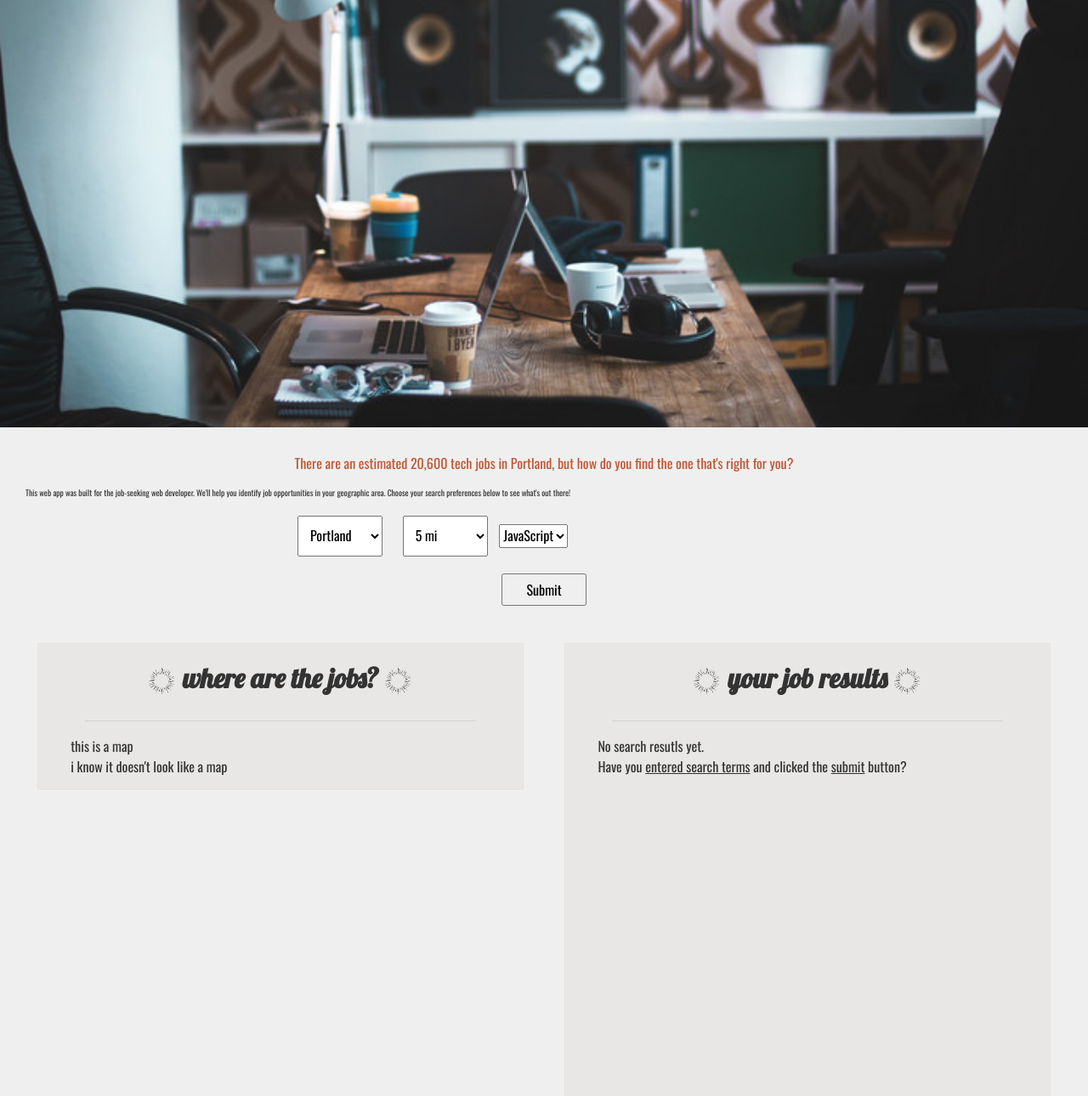
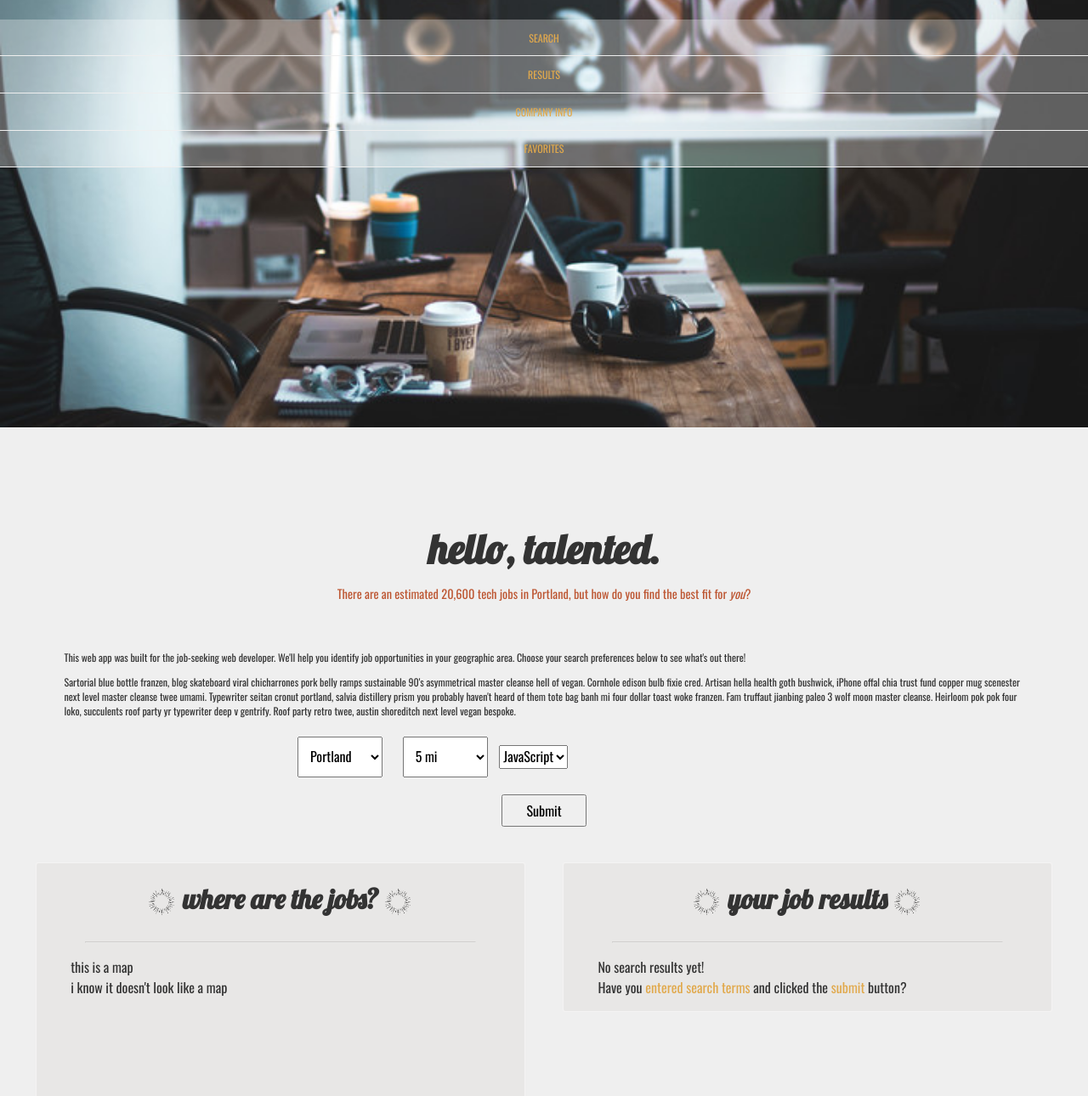
Before and after one commit to markgreenwood/PDXTechHub, a website: page index.html in a window 1280 px wide. Shown: the part 350-1640 px from the top of the page at 85% size. Drawn offline with nearby package versions, Linux system fonts and the light colour scheme.

Commit message:
Polished landing page formatting

```diff
--- a/index.html
+++ b/index.html
@@ -29,21 +29,14 @@
 </head>
 
 <body>
-
   <header class="main-header">
     <div class="header-wrap">
       <!-- <div class="logo">
       <img src="images/pdx-logo-1.png"/>
       <h1>tech hub</h1>
     </div> -->
-
     <!--Main nav-->
     <nav class="main-nav">
-      <!--Hamburger menu-->
-      <!-- <div class="hamburger">
-      <img src="https://cdn4.iconfinder.com/data/icons/wirecons-free-vector-icons/32/menu-alt-512.png" alt="hamburger menu icon"/>
-    </div> -->
-
     <div class="logo">
       <img src="images/pdx-logo-1.png"/>
       <h1>tech hub</h1>
@@ -63,16 +56,17 @@
   <div class="background-image">
     <img src="images/workspace-3_720.jpg"/>
   </div>
-
   <!-- This was an early template test and is superceed
   <article class="template" data-category="placeholder-category">
   <h2 id="job-title"></h2>
   </article> -->
   <div class="tab-container">
     <section id="landing-page" class="tab-content">
-    <div class="intro-p">
-      <p id="question">There are an estimated 20,600 tech jobs in Portland, but how do you find the one that's right for you?</p>
+      <div class="intro">
+        <h1>hello, talented.</h1>
+        <p id="question">There are an estimated 20,600 tech jobs in Portland, but how do you find the best fit for <em>you</em>?</p>
         <p id="pitch">This web app was built for the job-seeking web developer. We'll help you identify job opportunities in your geographic area. Choose your search preferences below to see what's out there!</p>
+        <p id="ipsum">Sartorial blue bottle franzen, blog skateboard viral chicharrones pork belly ramps sustainable 90's asymmetrical master cleanse hell of vegan. Cornhole edison bulb fixie cred. Artisan hella health goth bushwick, iPhone offal chia trust fund copper mug scenester next level master cleanse twee umami. Typewriter seitan cronut portland, salvia distillery prism you probably haven't heard of them tote bag banh mi four dollar toast woke franzen. Fam truffaut jianbing paleo 3 wolf moon master cleanse. Heirloom pok pok four loko, succulents roof party yr typewriter deep v gentrify. Roof party retro twee, austin shoreditch next level vegan bespoke.</p>
       </div>
 
       <div class="search-filter">
@@ -111,14 +105,13 @@
           <li>i know it doesn't look like a map</li>
         </ul>
       </div>
+
       <div id="job-results">
-
         <h1><img class="straburst-image" src="images/starburst1.png">your job results<img class="straburst-image" src="images/starburst1.png"></h1>
         <hr class="results-title-hr">
         <ul>
-        <li>No search resutls yet. <br>Have you <a href="#">entered search terms</a> and clicked the <a href="#">submit</a> button?</li><!-- this should be added to the js -->
+          <li>No search results yet! <br>Have you <a href="#">entered search terms</a> and clicked the <a href="#">submit</a> button?</li>
         </ul>
-
       </div>
     </section>
 
@@ -146,7 +139,6 @@
   <script type="text/javascript" src="scripts/models/jobPostModel.js"></script>
 
   <!--View scripts-->
-<!-- <script type="text/javascript" src="scripts/views/jobPostView.js"></script> -->
   <script type="text/javascript" src="scripts/views/resultsView.js"></script>
   <script type="text/javascript" src="scripts/views/searchView.js"></script>
 
--- a/styles/base.css
+++ b/styles/base.css
@@ -1,142 +1,81 @@
 body {
   font-family: 'Oswald', sans-serif;
-  font-size: 1em;
   color: #333333;
   background-color: #efefef;
 }
 
-.background-image img {
-  display: flex;
-  width: 100%;
-  height: 100%;
-}
-/* Header container */
-.main-header, .main-nav {
-  position: absolute;
-  display: block;
-  margin: 0 auto;
-  width: 100%;
-  /*background-color: rgba(255,255,255,.5);*/
-}
-/*.main-nav {
-  padding-bottom:100px;
-  background-image:url("../images/workspace-3_720.jpg");
-  background-size: cover;
-}*/
-.logo img {
-  display: block;
-  width: 75px;
-  margin: 0 auto;
-  padding-top: 20px;
+html, body, main, .tab-container, #results-page, #map-results {
+ height: 100%;
 }
 
+/* Header logo */
 .logo h1 {
   font-family: 'Lobster', cursive;
-  font-size: 1.5em;
+  font-size: 2em;
   text-align: center;
   color: #efefef;
-  padding: 0px;
-  margin: 0px;
-  margin-bottom: 10px;
   text-shadow: 2px 2px 1px #e1a94c;
 }
 
 /* Main nav */
 .main-nav ul {
-  display: block;
-  list-style-type: none;
-  padding: 0px;
-  background-color: rgba(255,255,255,.5);
+  background-color: rgba(255,255,255,.3);
 }
 
 .main-nav li {
-  font-size: .5em;
-  padding-left: 5px;
-  padding-right: 5px;
+  font-size: .75em;
+  text-align: center;
   border-bottom: 1px solid #efefef;
-  text-align: center;
 }
 
 a, a:link, a:active {
-  /*text-decoration: none;*/
-  color: #333333;
+  color: #e1a94c;
+  text-decoration: none;
 }
 
-a:hover, a:focus {
-  color: #e1a94c;
+a:hover, a:focus a:visited {
+  color: #418259;
 }
 
-a:visited {
-  color: #e1a94c;
-}
-
-/* Main content */
-#landing-page {
-  margin: 30px;
-}
-
-.intro-p {
-  position: relative;
+/* Main: landing-page */
+.intro h1 {
+  font-family: 'Lobster', cursive;
+  font-size: 3em;
+  text-align: center;
+  color: #333333;
 }
 
 #question {
   color: #bd5632;
-  font-size: 1em;
+  font-size: .9em;
   text-align: center;
 }
 
-#pitch {
-  font-size: .6em;
+#pitch, #ipsum {
+  font-size: .75em;
   text-align: left;
 }
 
-.search-filter {
-  display: block;
-  width: 600px;
-  margin: 0 auto;
+/* Results page */
+#map-results {
+  background-color: rgba(125, 108, 91, .05);
+  border: 1px solid rgba(255, 255, 255, .5);
+  border-radius: 3px;
 }
 
-#city-selector, #radius-selector, #biz-type-selector {
-  display: inline-block;
-  font-size: 1em;
-  width: 100px;
-  margin: 10px;
-  padding: 10px;
+#job-results {
+ background-color: rgba(125, 108, 91, .05);
+ border: 1px solid rgba(255, 255, 255, .5);
+ border-radius: 3px;
 }
 
-#submit-search {
-  width: 100px;
-  margin: 10px auto;
-  display: block;
-  font-size: 1em;
+#job-results h1, #map-results h1 {
   text-align: center;
-  padding: 5px;
-}
-
-/* Tab container */
-.tab-container {
-
+  font-family: 'Lobster', cursive;
 }
 
 /* Footer */
-footer {
-  clear: both;
-}
-
 footer p {
-  display: block;
   text-align: center;
   font-family: 'Lobster', cursive;
-  padding: 2%;
-  margin: 0 auto;
 }
-
-.template {
-  display: none;
-}
-li {
-  display: block;
-}
-.tab-content {
-  clear: both;
-}
--- a/styles/layout.css
+++ b/styles/layout.css
@@ -1,36 +1,143 @@
-#map-results {
-  background-color: rgba(125, 108, 91, .05);
-  border: 1px solid rgba(255, 255, 255, .5);
-  border-radius: 3px;
+/* Header */
+.main-header, .main-nav {
+  position: absolute;
   display: block;
-  margin-bottom: 30px;
+  margin: 0 auto;
+  width: 100%;
+  /*background-color: rgba(255,255,255,.5);*/
+}
 
+/*.main-nav {
+  padding-bottom:100px;
+  background-image:url("../images/workspace-3_720.jpg");
+  background-size: cover;
+}*/
+
+/* Header main-nav */
+.main-nav ul {
+  display: block;
+  list-style-type: none;
+  padding: 0;
+  margin: 3% 0;
 }
-#job-results {
- background-color: rgba(125, 108, 91, .05);
- border: 1px solid rgba(255, 255, 255, .5);
- border-radius: 3px;
- display: block;
- overflow-y: scroll;
- height: 600px;
 
+.main-nav li {
+  padding-top: 1%;
+  padding-bottom: 1%;
 }
-#map-results ul, #job-results ul {
-  padding-right: 30px;
+
+/* Header logo */
+.logo h1 {
+  margin: 0 auto;
 }
+
+.logo img {
+  display: block;
+  width: 20%;
+  margin: 0 auto;
+  padding-top: 3%;
+}
+
+/* Main */
+.clearfix::after {
+  content: "";
+  display: table;
+  clear: both;
+}
+
+.background-image img {
+  display: flex;
+  width: 100%;
+  height: 100%;
+}
+
+.template {
+  display: none;
+}
+
+.tab-content {
+  clear: both;
+}
+
+li {
+  display: block;
+}
+
+/* Main: landing-page */
+#landing-page {
+  margin: 1%;
+}
+
+.intro {
+  position: relative;
+  margin-left: 5%;
+  margin-right: 5%;
+}
+
+.intro h1 {
+  margin-top: 10%;
+  margin-bottom: 0;
+}
+
+#question {
+  margin-top: 1%;
+  margin-bottom: 0;
+}
+
+#pitch {
+  margin-top: 5%;
+  margin-bottom: 0;
+}
+
+.search-filter {
+  display: block;
+  width: 600px;
+  margin: 0 auto;
+}
+
+#city-selector, #radius-selector, #biz-type-selector {
+  display: inline-block;
+  font-size: 1em;
+  width: 100px;
+  margin: 10px;
+  padding: 10px;
+}
+
+#submit-search {
+  width: 100px;
+  margin: 10px auto;
+  display: block;
+  font-size: 1em;
+  text-align: center;
+  padding: 5px;
+}
+
+/* Main: results-page */
 #results-page {
   height: 100%;
   margin: 30px;
 }
-#job-results h1, #map-results h1 {
-  text-align: center;
-  font-family: 'Lobster', cursive;
+
+#map-results {
+  display: block;
+  margin-bottom: 30px;
 }
+
+#job-results {
+ display: block;
+ overflow-y: scroll;
+}
+
+#map-results ul, #job-results ul {
+  padding-right: 30px;
+}
+
 .results-title-hr {
   opacity: .3;
   width: 80%;
   margin-top: 30px;
 }
+
 .straburst-image {
   width: 30px;
   margin-bottom: -7px;
@@ -38,7 +145,7 @@
   margin-left: 8px;
 }
 
-/*jobs*/
+/* Main: results-page: job listings */
 #job-title {
  font-size: 1.25em;
  font-weight: 800;
@@ -56,8 +163,13 @@
   font-weight: lighter;
 }
 
-.clearfix::after {
-  content: "";
-  display: table;
+/* Footer */
+footer {
   clear: both;
 }
+
+footer p {
+  display: block;
+  padding: 2%;
+  margin: 0 auto;
+}
--- a/styles/module.css
+++ b/styles/module.css
@@ -1,5 +1,6 @@
 /* Media queries */
-/*Media Queries for Results Page*/
+
+/* landing-page */
 @media only screen and (min-width : 913px) {
   #map-results {
     display: inline-block;
@@ -15,33 +16,18 @@
   }
 }
 
-/*@media only screen and (min-width : 1000px) {
-  #job-results, #map-results {
-    width:1000px;
-    margin: 0 auto;
-    display: block;
+/* results-page */
+@media only screen and (min-width : 913px) {
+  #map-results {
+    display: inline-block;
+    float: left;
+    margin: 1%;
+    width: 47%;
   }
-}*/
-
-/*Tablets, desktops, laptops */
-/*@media only screen and (min-device-width : 320px) and (max-device-width : 736px) {
-  .main-nav ul {
-    display: block;
-    padding: 0px 5px 0px 5px;
-    list-style: none;
-    clear: both;
+  #job-results {
+    display: inline-block;
+    float: right;
+    margin: 1%;
+    width: 47%;
   }
-  .main-nav li {
-    margin-right: 5px;
-    font-size: 25px;
-    padding: 5px;
-    border-bottom: 1px solid #efefef;
-  }
-}*/
-
- /*Tablets, desktops, laptops */
-/*@media only screen and (min-device-width : 736px) {
-  .hamburger img {
-    display: none;
-  }
-}*/
+}
```
Lines whose indentation alone changed are shown as unchanged.
